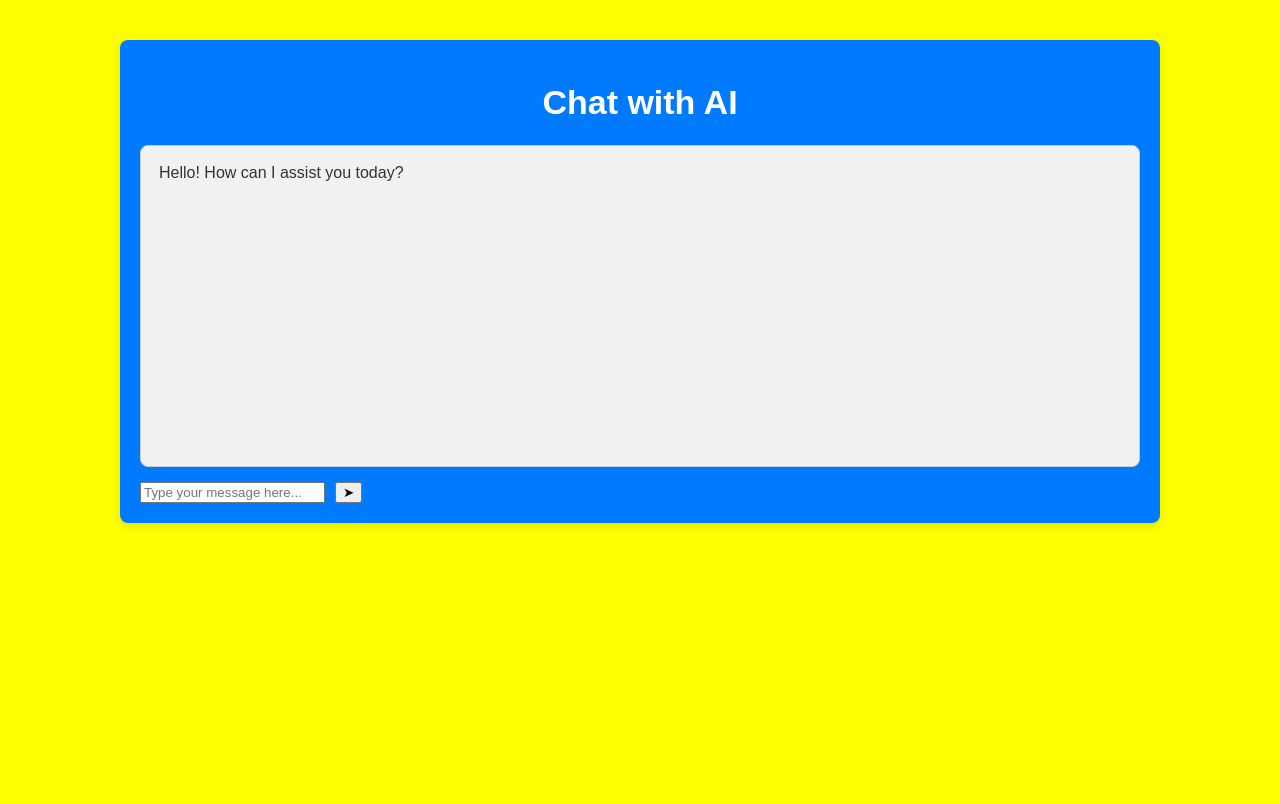
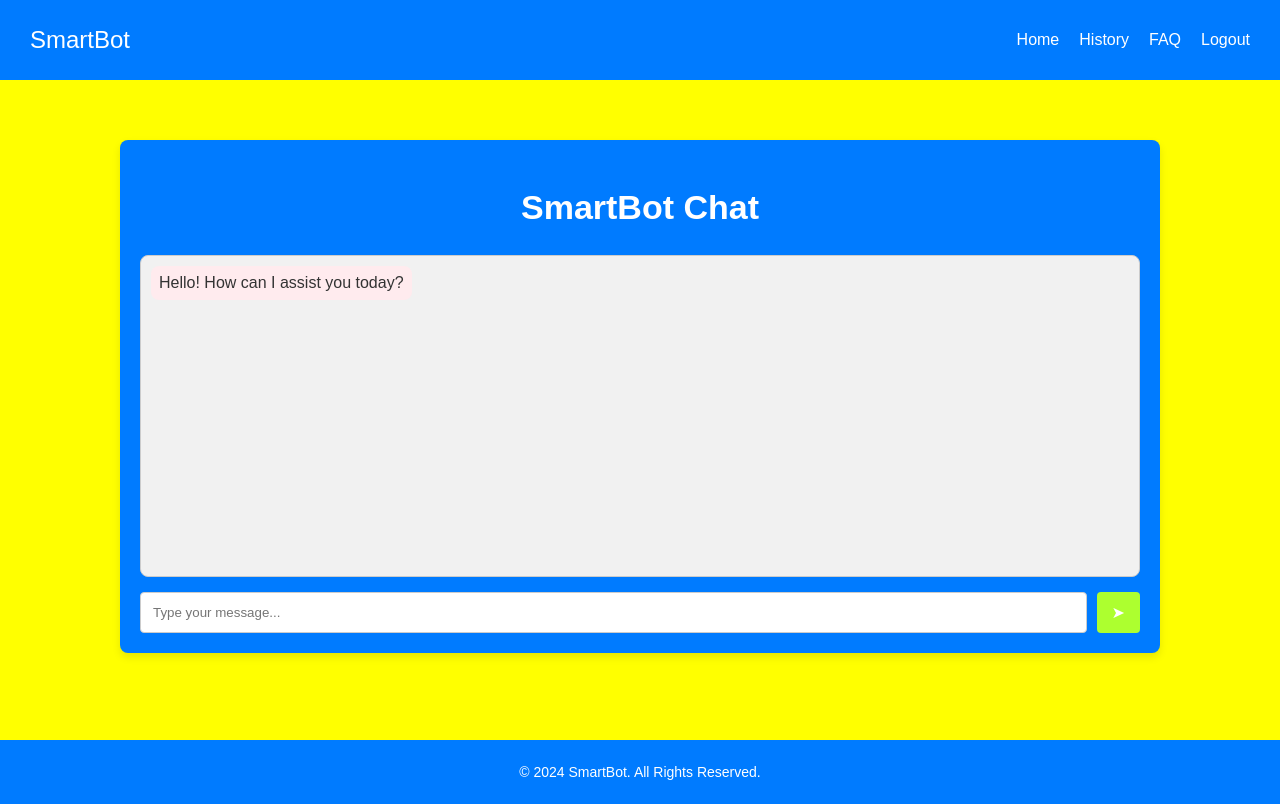
Before and after one commit to Rahul-Birajdar/SmartBot_Project, a Flask app: page / in a window 1280 px wide. Before the commit the page ends 527 px from the top, so only its background shows below. Run offline with Flask 3, Linux system fonts and the light colour scheme; the visitor is signed in with stand-in values (Sample User, id 1).

Commit message:
added index.html file

```diff
--- a/templates/index.html
+++ b/templates/index.html
@@ -1,56 +1,21 @@
-<!DOCTYPE html>
-<html lang="en">
-<head>
-    <meta charset="UTF-8">
-    <meta name="viewport" content="width=device-width, initial-scale=1.0">
-    <title>SmartBot Chatbot</title>
-    <link rel="stylesheet" href="{{ url_for('static', filename='style.css') }}">
-    <link href="https://fonts.googleapis.com/css2?family=Roboto:wght@300;500&display=swap" rel="stylesheet">
-</head>
-<body>
-    <div class="main-container">
-        <div class="chat-header">
-            <h1 style="font-family: 'Arial', sans-serif;font-size: 34px; color: white;"> Chat with AI </h1>
-        </div>
-        <div class="chat-container" id="chat-container">
-            <div class="message bot">Hello! How can I assist you today?</div>
-        </div>
+{% extends 'base.html' %}
 
-        <div class="input-area">
-            <input type="text" id="user-input" placeholder="Type your message here..." autocomplete="off">
-            <button class="send-btn" onclick="sendMessage()">➤</button>
-        </div>
+{% block title %}SmartBot{% endblock %}
+
+{% block content %}
+<div class="main-container">
+    <div class="chat-header">
+        <h2 style="font-family: 'Arial', sans-serif; font-size: 34px; color: white;">SmartBot Chat</h2>
     </div>
+    <div id="chat-box" class="chat-container">
+        <!-- Chat messages will be displayed here -->
+        <div class="message bot-message">Hello! How can I assist you today?</div>
+    </div>
+    <div class="input-area">
+        <input type="text" id="message-input" placeholder="Type your message..." autocomplete="off">
+        <button id="send-message" class="btn">➤</button>
+    </div>
+</div>
 
-    <script>
-        function sendMessage() {
-            const userInput = document.getElementById('user-input').value;
-            if (userInput.trim() === "") return;
-
-            const chatContainer = document.getElementById('chat-container');
-            chatContainer.innerHTML += `<div class="message user">${userInput}</div>`;
-            document.getElementById('user-input').value = "";
-            chatContainer.scrollTop = chatContainer.scrollHeight;
-
-            fetch('/chat', {
-                method: 'POST',
-                headers: {
-                    'Content-Type': 'application/json'
-                },
-                body: JSON.stringify({ message: userInput })
-            })
-            .then(response => response.json())
-            .then(data => {
-                chatContainer.innerHTML += `<div class="message bot">${data.response}</div>`;
-                chatContainer.scrollTop = chatContainer.scrollHeight;
-            });
-        }
-
-        document.getElementById('user-input').addEventListener("keypress", function(event) {
-            if (event.key === "Enter") {
-                sendMessage();
-            }
-        });
-    </script>
-</body>
-</html>
+<script src="{{ url_for('static', filename='script.js') }}"></script>
+{% endblock %}
```
